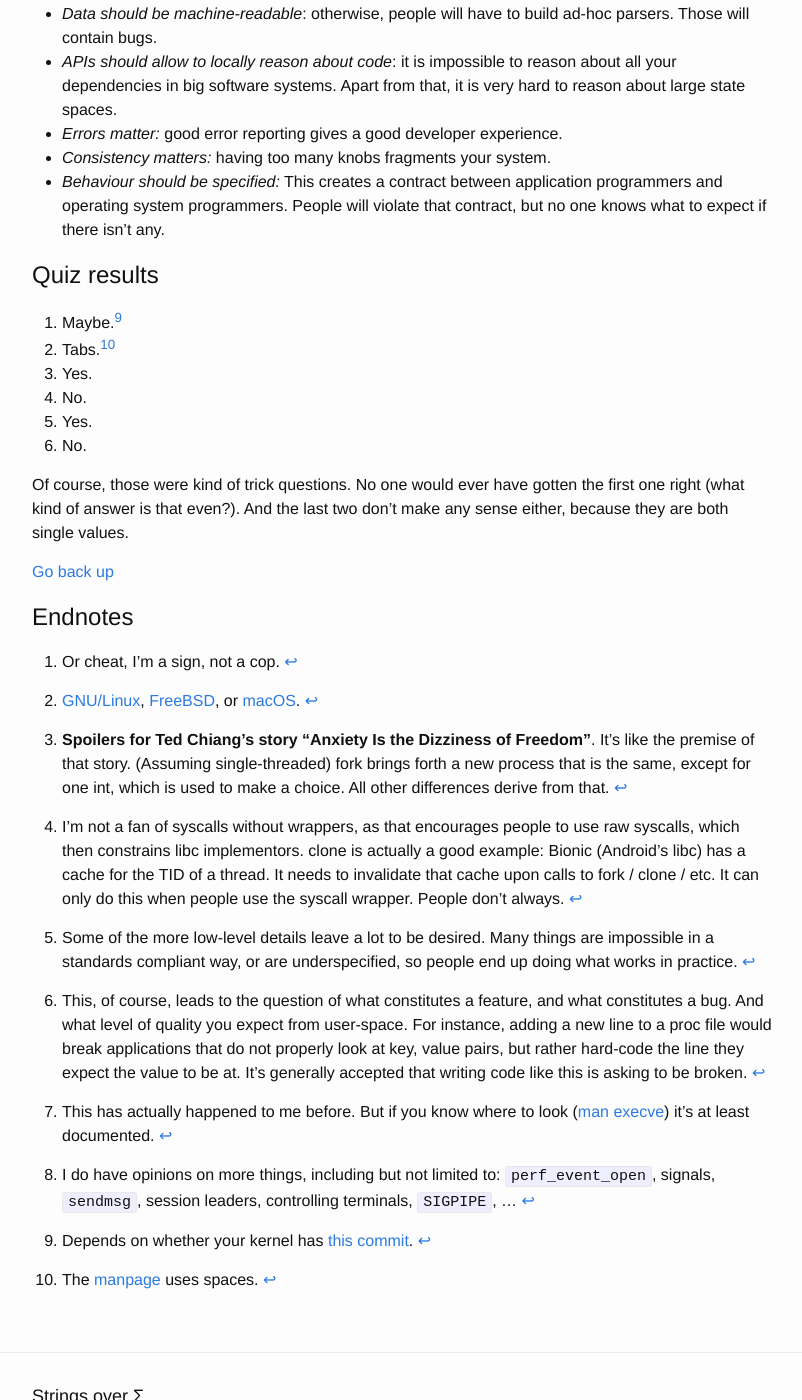
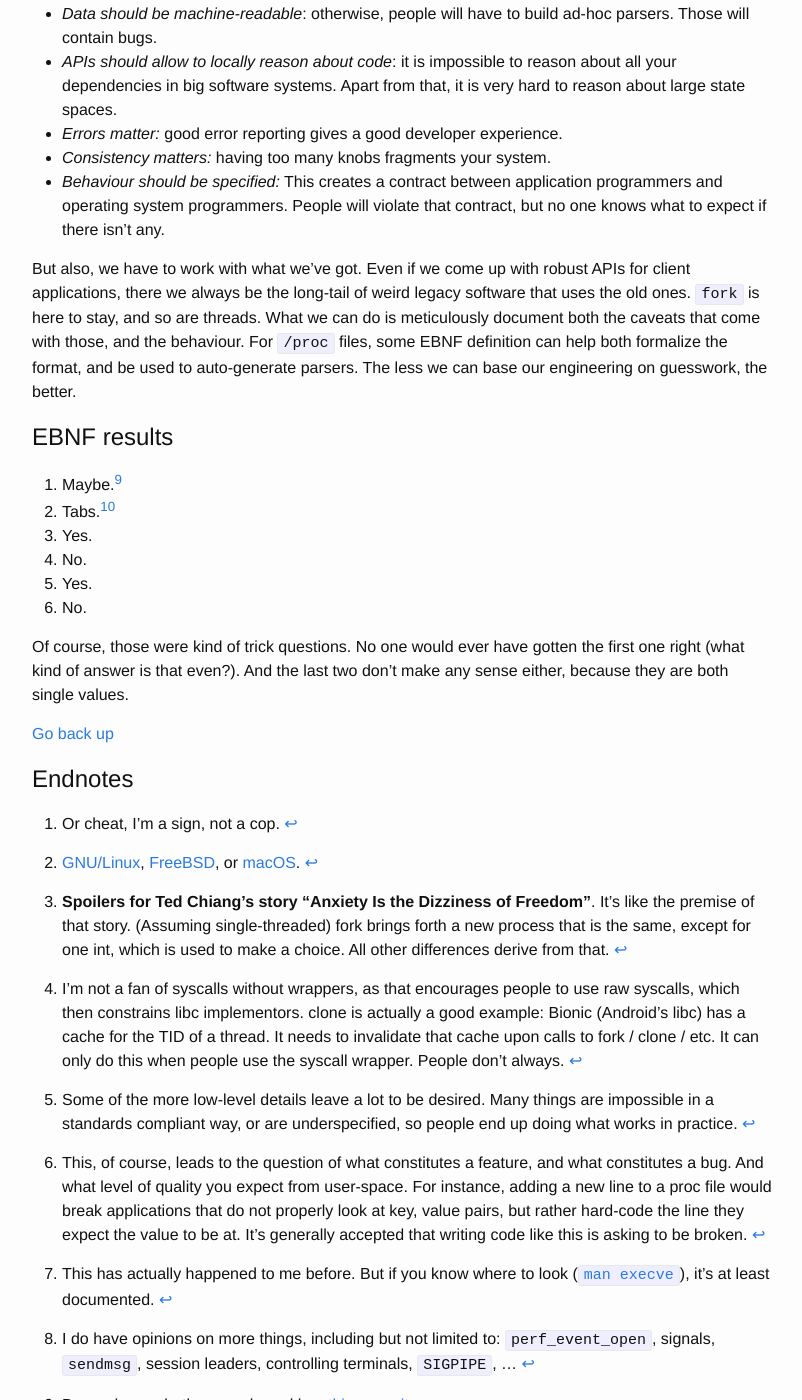
Before and after one commit to fmayer/jekyll-blog, a Jekyll site: the page built from _posts/2020-04-18-thoughts-on-linux.md, in a window 1280 px wide and 1400 px high, scrolled down 5771 px. Shown: the whole window, without its empty margins (238-1040 px from the left). Built offline with Jekyll 4.4.1, drawn with Linux system fonts in a browser that asks for light colours; some of the changed text lies outside the part shown.

Commit message:
more blogging

```diff
--- a/_config.yml
+++ b/_config.yml
@@ -7,6 +7,7 @@ baseurl: "/blog" # the subpath of your site, e.g. /blog/
 url: "http:/bitsrc.org" # the base hostname & protocol for your site
 twitter_username: segfaulthunter
 github_username:  segfaulthunter
+show_excerpts: true
 
 # Build settings
 markdown: kramdown
--- a/_posts/2020-04-18-thoughts-on-linux.md
+++ b/_posts/2020-04-18-thoughts-on-linux.md
@@ -1,7 +1,7 @@
 ---
-title: "Thoughts on Linux"
+title: "Linux: The good, the bad and the ugly"
 layout: post
-date: 2020-04-20 12:00:00 CEST
+date: 2020-04-19 17:30:00 CEST
 ---
 
 I've been working on system-level software for Linux for some time now,
@@ -291,7 +291,6 @@ calling code can't do anything with that information.
 I could go on, but I think I'll wrap it up here. People can only take so much.
 [^followup]
 
-
 Systems programming is exciting, and if you've read this far you'd probably be
 inclined to agree. I've shown some of the not-so-nice corners I've come across.
 Some are inevitable in an operating system of this size and age. But they also
@@ -309,7 +308,15 @@ very hard to reason about large state spaces.
   programmers. People will violate that contract, but no one knows what to
   expect if there isn't any.
 
-# Quiz results {#quiz-results}
+But also, we have to work with what we've got. Even if we come up with robust
+APIs for client applications, there we always be the long-tail of weird
+legacy software that uses the old ones. `fork` is here to stay, and so are
+threads. What we can do is meticulously document both the caveats that come
+with those, and the behaviour. For `/proc` files, some EBNF definition can help
+both formalize the format, and be used to auto-generate parsers. The less
+we can base our engineering on guesswork, the better.
+
+# EBNF results {#quiz-results}
 1. Maybe.[^maybe]
 2. Tabs.[^status-tabs]
 3. Yes.
@@ -342,7 +349,7 @@ make any sense either, because they are both single values.
 [^2]: Or cheat, I'm a sign, not a cop.
 
 [^link-error]: This has actually happened to me before. But if you know where
-               to look ([man execve](http://man7.org/linux/man-pages/man2/execve.2.html))
+               to look ([`man execve`](http://man7.org/linux/man-pages/man2/execve.2.html)),
                it's at least documented.
 
 [`clone`]: http://man7.org/linux/man-pages/man2/clone.2.html
```
